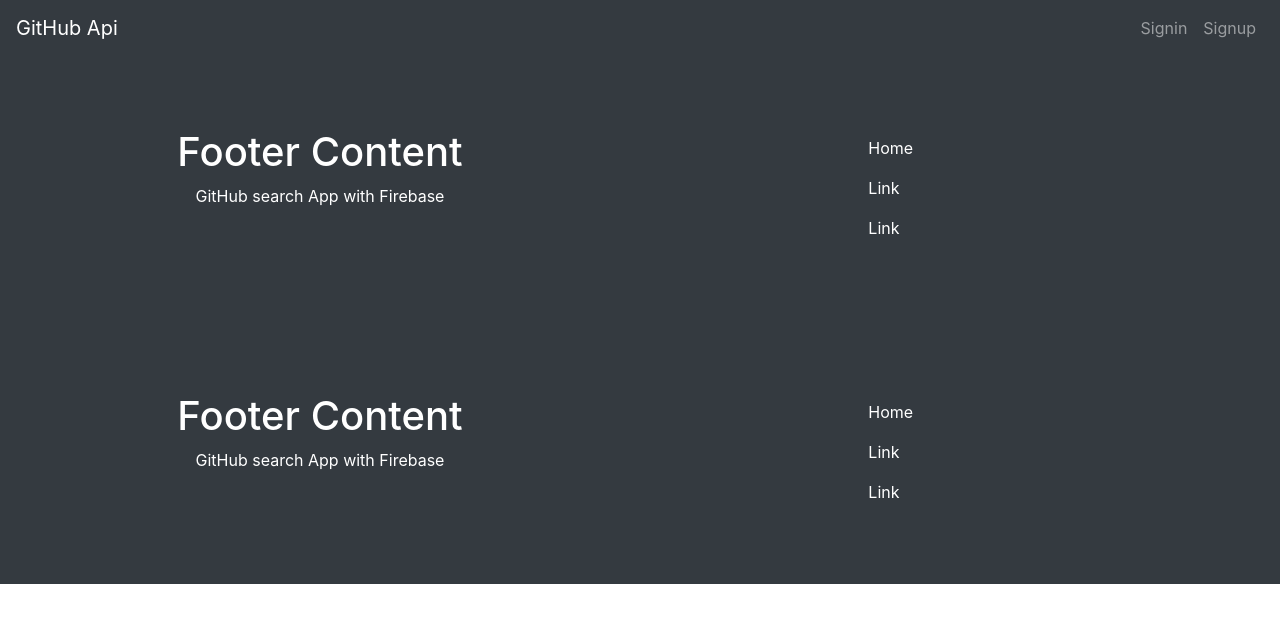
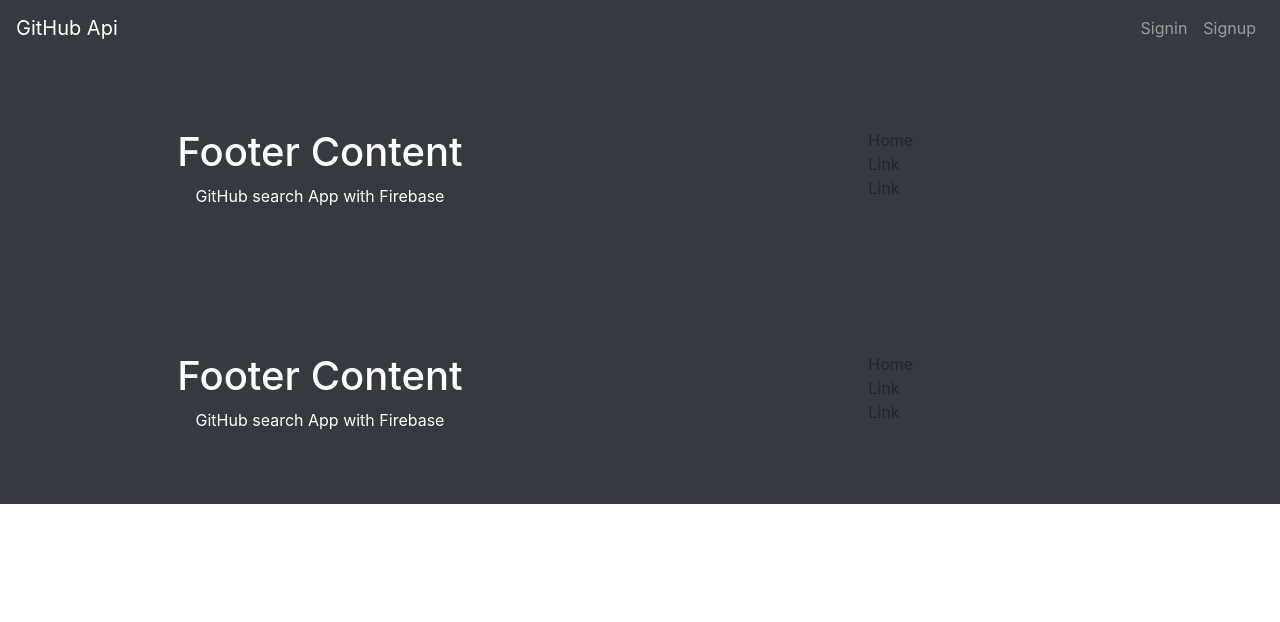
Before and after one commit to praveen12math/GitHub-Api, a React (Create React App) app: page /Footer in a window 1280 px wide. Shown: the top 622 px of the page. Built offline with nearby package versions, Linux system fonts and the light colour scheme.

Commit message:
second commit

```diff
--- a/src/App.js
+++ b/src/App.js
@@ -1,7 +1,7 @@
 import React, { useState } from "react";
 import "./App.css";
 
-import { Link, BrowserRouter as Router, Route, Switch } from "react-router-dom";
+import { BrowserRouter as Router, Route, Switch } from "react-router-dom";
 import firebase from "firebase/app";
 import "firebase/auth";
 
--- a/src/component/Repos.js
+++ b/src/component/Repos.js
@@ -1,4 +1,4 @@
-import React, { useState, useEffect, useReducer } from "react";
+import React, { useState, useEffect } from "react";
 import Axios from "axios";
 
 const Repos = ({ repos_url }) => {
@@ -38,7 +38,12 @@ const Repos = ({ repos_url }) => {
                 </div>
                 <div className="card-text">{repo.description}</div>
                 <div className="card-footer border-dark text-center">
-                  <a href={repo.html_url} target="_blank" className="card-link">
+                  <a
+                    href={repo.html_url}
+                    target="_blank"
+                    rel="noopener noreferrer"
+                    className="card-link"
+                  >
                     Goto Repositories
                   </a>
                 </div>
--- a/src/component/UserCard.js
+++ b/src/component/UserCard.js
@@ -12,6 +12,7 @@ const UserCard = ({ user }) => {
           src={user.avatar_url}
           className="rounded"
           style={{ width: "100%" }}
+          alt=""
         />
         <br />
         <br />
@@ -34,7 +35,12 @@ const UserCard = ({ user }) => {
           <div>Following : {user.following}</div>
           <div>Started on : {user.created_at}</div>
           <div>Hireable: {user.hireable ? "Yes" : "No"}</div>
-          <a className="float-right" href={user.html_url} target="_blank">
+          <a
+            className="float-right"
+            href={user.html_url}
+            target="_blank"
+            rel="noopener noreferrer"
+          >
             Goto Profile
           </a>
         </div>
--- a/src/layout/Footer.js
+++ b/src/layout/Footer.js
@@ -18,21 +18,9 @@ const Footer = () => {
         <div className="col-2" />
         <div className="col">
           <ul className="navbar-nav">
-            <li className="nav-item">
-              <a style={{ color: "white" }} className="nav-link" href="#">
-                Home
-              </a>
-            </li>
-            <li className="nav-item">
-              <a style={{ color: "white" }} className="nav-link" href="#">
-                Link
-              </a>
-            </li>
-            <li className="nav-item">
-              <a style={{ color: "white" }} className="nav-link" href="#">
-                Link
-              </a>
-            </li>
+            <li className="nav-item">Home</li>
+            <li className="nav-item">Link</li>
+            <li className="nav-item">Link</li>
           </ul>
         </div>
       </div>
--- a/src/layout/Header.js
+++ b/src/layout/Header.js
@@ -1,4 +1,4 @@
-import React, { useState, useContext } from "react";
+import React, { useContext } from "react";
 import { Link } from "react-router-dom";
 import { UserContext } from "../context/UserContext";
 
```
